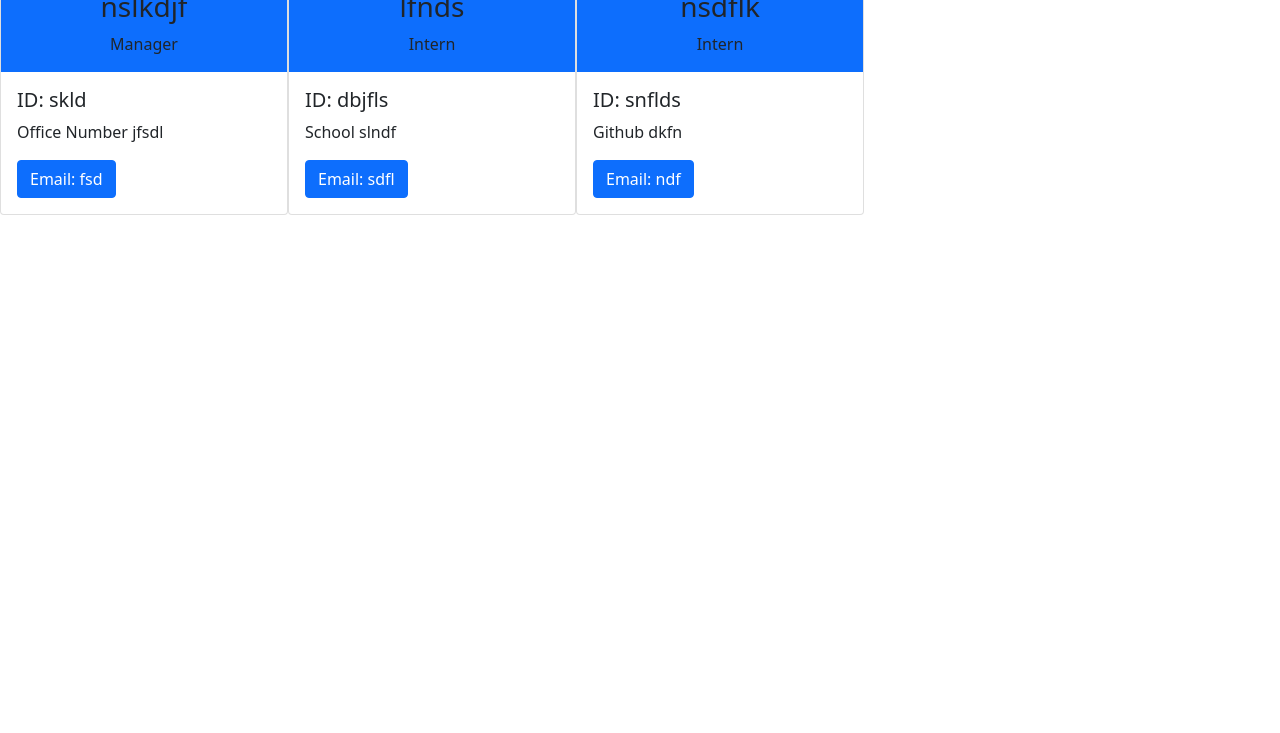
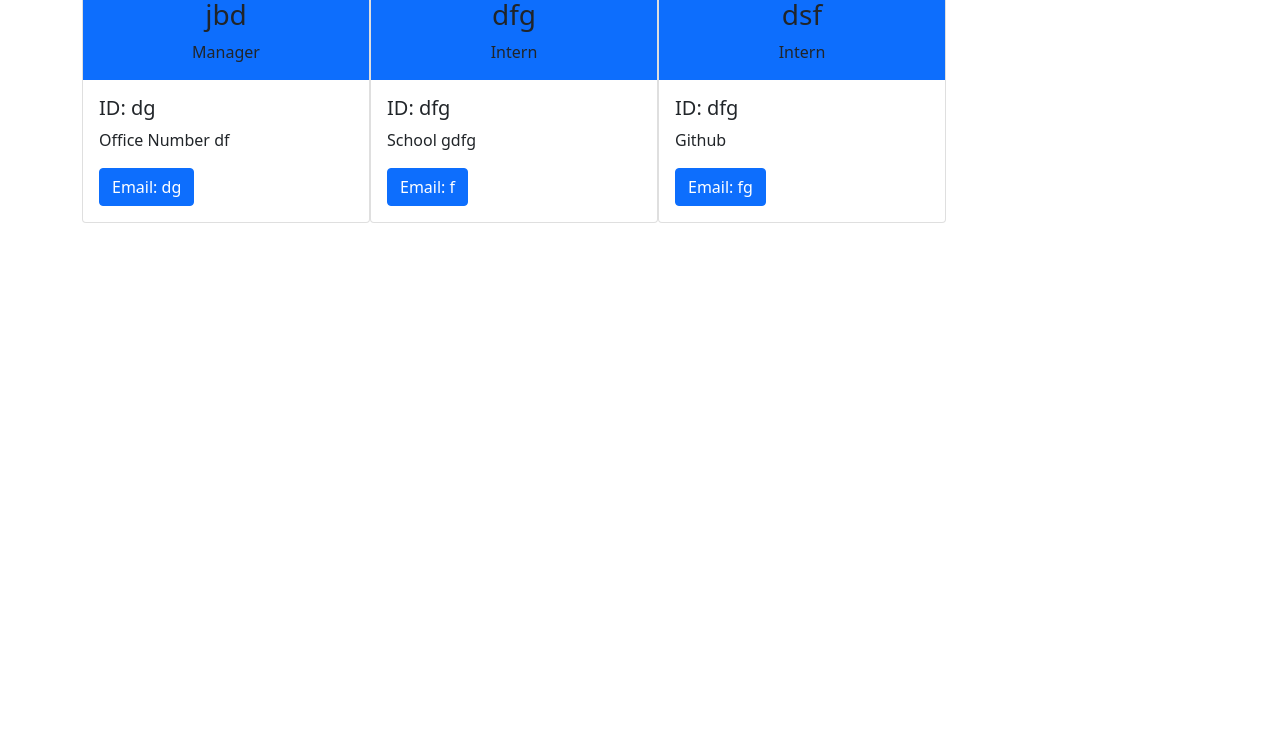
Before and after one commit to bems2588/profile-gen, a website: page index.html in a window 1280 px wide. Shown: the part 67-800 px from the top of the page. Drawn offline with nearby package versions, Linux system fonts and the light colour scheme.

Commit message:
fix code

```diff
--- a/index.html
+++ b/index.html
@@ -14,36 +14,36 @@
     <header class="bg-primary text-center">
       <h1>Team Profile Generator</h1>
        </header>
-       <main class="d-flex flex-wrap">
+       <main class="d-flex flex-wrap container mt-2 pt-2">
        <div class="card" style="width: 18rem;">
     <div class="text-center bg-primary">
-    <h3>nslkdjf</h3>
+    <h3>jbd</h3>
     <p>Manager</p>
     </div>
     <div class="card-body">
-      <h5 class="card-title">ID: skld</h5>
-      <p class="card-text">Office Number jfsdl</p>
-      <a href="mailto:fsd" class="btn btn-primary">Email: fsd</a>
+      <h5 class="card-title">ID: dg</h5>
+      <p class="card-text">Office Number df</p>
+      <a href="mailto:dg" class="btn btn-primary">Email: dg</a>
     </div>
   </div><div class="card" style="width: 18rem;">
     <div class="text-center bg-primary">
-    <h3>lfnds</h3>
+    <h3>dfg</h3>
     <p>Intern</p>
     </div>
     <div class="card-body">
-      <h5 class="card-title">ID: dbjfls</h5>
-      <p class="card-text">School slndf</p>
-      <a href="mailto:sdfl" class="btn btn-primary">Email: sdfl</a>
+      <h5 class="card-title">ID: dfg</h5>
+      <p class="card-text">School gdfg</p>
+      <a href="mailto:f" class="btn btn-primary">Email: f</a>
     </div>
   </div><div class="card" style="width: 18rem;">
     <div class="text-center bg-primary">
-    <h3>nsdflk</h3>
+    <h3>dsf</h3>
     <p>Intern</p>
     </div>
     <div class="card-body">
-      <h5 class="card-title">ID: snflds</h5>
-      <p class="card-text">Github dkfn</p>
-      <a href="mailto:ndf" class="btn btn-primary">Email: ndf</a>
+      <h5 class="card-title">ID: dfg</h5>
+      <p class="card-text">Github </p>
+      <a href="mailto:fg" class="btn btn-primary">Email: fg</a>
     </div>
   </div>
        </main>
--- a/index.js
+++ b/index.js
@@ -171,7 +171,7 @@ function exitapp() {
     <header class="bg-primary text-center">
       <h1>Team Profile Generator</h1>
        </header>
-       <main class="d-flex flex-wrap">
+       <main class="d-flex flex-wrap container mt-2 pt-2">
        ${employeeHTML}
        </main>
       <!-- Optional JavaScript; choose one of the two! -->
```
Also changed, not shown: __test__/Intern.test.js (+42 -0 lines).
